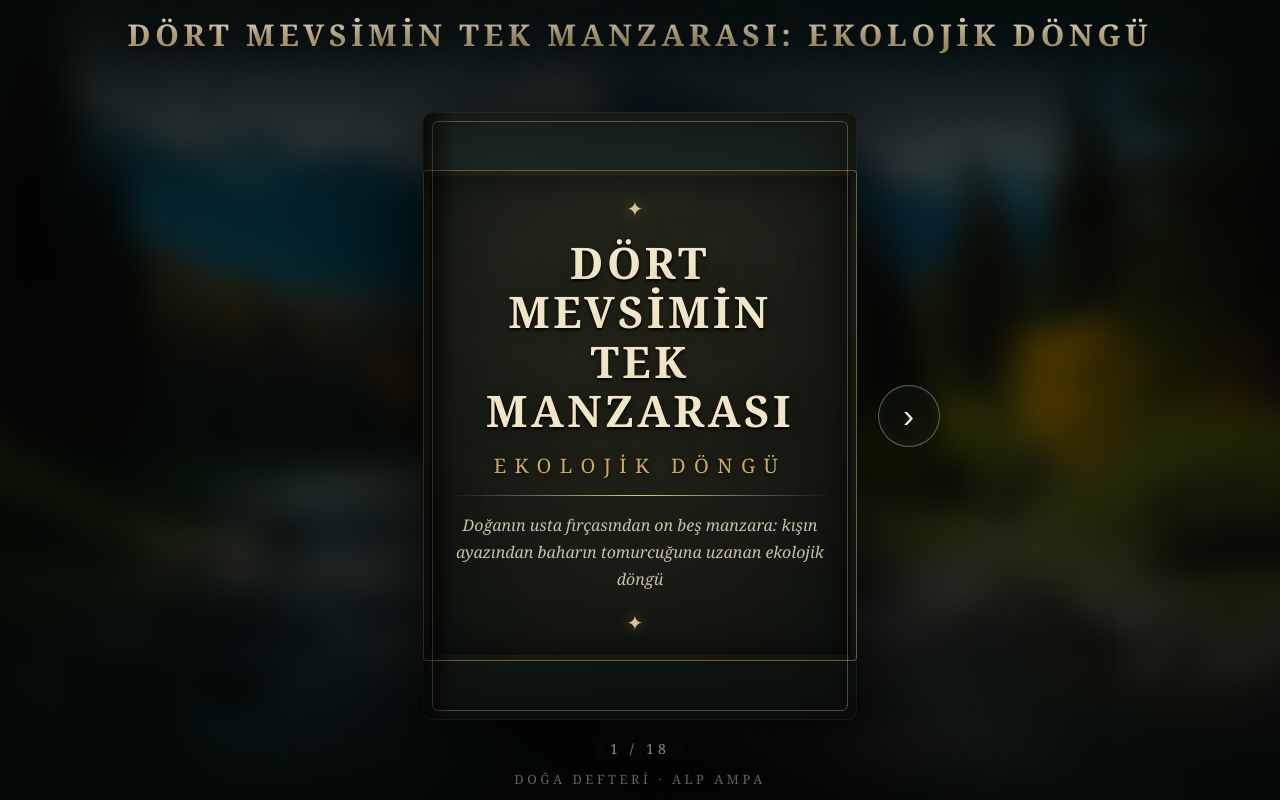
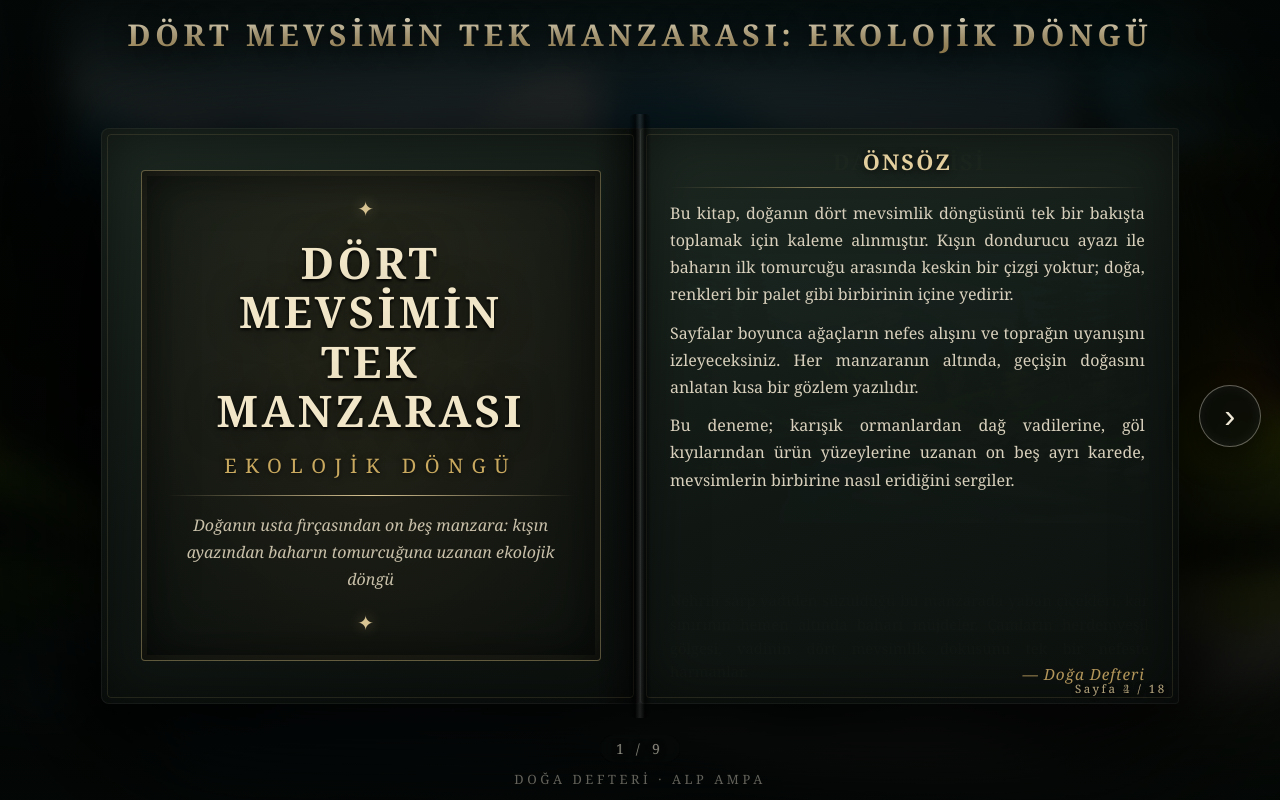
Before and after one commit to alpampa/antika-doga-kitabi, a React (Vite) app: page / in a window 1280 px wide. Built offline with nearby package versions, Linux system fonts and the light colour scheme; a web font is replaced by a local one.

Commit message:
Kitap cift sayfa acilim modeline gecirildi, arka plan sayfa goruntusunden aliniyor

```diff
--- a/src/App.jsx
+++ b/src/App.jsx
@@ -193,17 +193,17 @@ function SayfaIcerik({ sayfa }) {
 }
 
 function Kitap() {
-  const [sayfa, setSayfa] = useState(0)
+  const [spread, setSpread] = useState(0)
   const [ceviriyor, setCeviriyor] = useState(false)
   const [yon, setYon] = useState('ileri')
   const [animsiz, setAnimsiz] = useState(false)
   const kilit = useRef(false)
   const zamanlayici = useRef(null)
 
-  const sonSayfa = SAYFALAR.length - 1
+  const sonSpread = Math.floor(SAYFALAR.length / 2) - 1
 
   const cevirmeyiBitir = useCallback((hedef) => {
-    setSayfa(hedef)
+    setSpread(hedef)
     setCeviriyor(false)
     setAnimsiz(true)
     zamanlayici.current = setTimeout(() => {
@@ -213,20 +213,20 @@ function Kitap() {
   }, [])
 
   const ileri = useCallback(() => {
-    if (kilit.current || sayfa >= sonSayfa) return
+    if (kilit.current || spread >= sonSpread) return
     kilit.current = true
     setYon('ileri')
     setCeviriyor(true)
-    zamanlayici.current = setTimeout(() => cevirmeyiBitir(sayfa + 1), 1080)
-  }, [sayfa, sonSayfa, cevirmeyiBitir])
+    zamanlayici.current = setTimeout(() => cevirmeyiBitir(spread + 1), 1080)
+  }, [spread, sonSpread, cevirmeyiBitir])
 
   const geri = useCallback(() => {
-    if (kilit.current || sayfa <= 0) return
+    if (kilit.current || spread <= 0) return
     kilit.current = true
     setYon('geri')
     setCeviriyor(true)
-    zamanlayici.current = setTimeout(() => cevirmeyiBitir(sayfa - 1), 1080)
-  }, [sayfa, cevirmeyiBitir])
+    zamanlayici.current = setTimeout(() => cevirmeyiBitir(spread - 1), 1080)
+  }, [spread, cevirmeyiBitir])
 
   useEffect(() => {
     const tu = (e) => {
@@ -243,18 +243,32 @@ function Kitap() {
     }
   }, [])
 
-  const yaprakOn = SAYFALAR[sayfa]
+  const solSayfa = SAYFALAR[spread * 2]
+  const yaprakOn = SAYFALAR[spread * 2 + 1]
   const yaprakArka = ceviriyor
     ? yon === 'ileri'
-      ? SAYFALAR[sayfa + 1]
-      : SAYFALAR[sayfa - 1]
-    : SAYFALAR[sayfa + 1]
+      ? SAYFALAR[(spread + 1) * 2]
+      : SAYFALAR[(spread - 1) * 2]
+    : SAYFALAR[(spread + 1) * 2]
+  const zemin = ceviriyor && yon === 'geri'
+    ? SAYFALAR[(spread - 1) * 2 + 1]
+    : SAYFALAR[(spread + 1) * 2 + 1]
+
+  const gosterilen = ceviriyor
+    ? yon === 'ileri'
+      ? spread + 1
+      : spread - 1
+    : spread
+  const arkaSayfa = SAYFALAR[gosterilen * 2]
+  const arkaImg = arkaSayfa && arkaSayfa.g ? arkaSayfa.g.img : 'doga_2_dag_vadisi.jpg'
 
   return (
+    <>
+      <img key={arkaImg} className="sahne-bg" src={BASE + 'assets/' + arkaImg} alt="" />
       <div className="kitap-sahne">
         <button
           type="button"
-        className={'kitap-ok kitap-ok-sol' + (sayfa <= 0 ? ' gizli' : '')}
+          className={'kitap-ok kitap-ok-sol' + (spread <= 0 ? ' gizli' : '')}
           onClick={geri}
           aria-label="Önceki sayfa"
         >
@@ -262,6 +276,26 @@ function Kitap() {
         </button>
 
         <div className="kitap">
+          <div className="kitap-sirt" />
+          <div className="kitap-sayfa-alani">
+            <div className="sayfa sayfa-sol" onClick={geri}>
+              <SayfaIcerik sayfa={solSayfa} />
+              {solSayfa && solSayfa.tip !== 'kapak' && (
+                <div className="sayfa-numara">
+                  Sayfa {spread * 2 + 1} / {SAYFALAR.length}
+                </div>
+              )}
+            </div>
+
+            <div className="sayfa sayfa-sag-zemin">
+              {zemin ? <SayfaIcerik sayfa={zemin} /> : <div className="sayfa-bos" />}
+              {zemin && zemin.tip !== 'kapak' && (
+                <div className="sayfa-numara">
+                  Sayfa {yon === 'ileri' ? (spread + 1) * 2 + 2 : (spread - 1) * 2 + 2} / {SAYFALAR.length}
+                </div>
+              )}
+            </div>
+
             <div
               className={
                 'sayfa-yapragi' +
@@ -274,7 +308,7 @@ function Kitap() {
                 <SayfaIcerik sayfa={yaprakOn} />
                 {yaprakOn && yaprakOn.tip !== 'kapak' && (
                   <div className="sayfa-numara">
-                Sayfa {sayfa + 1} / {SAYFALAR.length}
+                    Sayfa {spread * 2 + 2} / {SAYFALAR.length}
                   </div>
                 )}
               </div>
@@ -282,16 +316,17 @@ function Kitap() {
                 {yaprakArka ? <SayfaIcerik sayfa={yaprakArka} /> : <div className="sayfa-bos" />}
                 {yaprakArka && yaprakArka.tip !== 'kapak' && (
                   <div className="sayfa-numara">
-                Sayfa {yon === 'ileri' ? sayfa + 2 : sayfa} / {SAYFALAR.length}
+                    Sayfa {yon === 'ileri' ? (spread + 1) * 2 + 1 : (spread - 1) * 2 + 1} / {SAYFALAR.length}
                   </div>
                 )}
+              </div>
             </div>
           </div>
         </div>
 
         <button
           type="button"
-        className={'kitap-ok kitap-ok-sag' + (sayfa >= sonSayfa ? ' gizli' : '')}
+          className={'kitap-ok kitap-ok-sag' + (spread >= sonSpread ? ' gizli' : '')}
           onClick={ileri}
           aria-label="Sonraki sayfa"
         >
@@ -299,16 +334,16 @@ function Kitap() {
         </button>
 
         <div className="kitap-sayac">
-        {sayfa + 1} / {SAYFALAR.length}
+          {spread + 1} / {sonSpread + 1}
         </div>
       </div>
+    </>
   )
 }
 
 function App() {
   return (
     <div className="sahne">
-      <img className="sahne-bg" src={BASE + 'assets/doga_2_dag_vadisi.jpg'} alt="" />
       <div className="sahne-perde" />
       <header className="sahne-baslik">
         <h1>Dört Mevsimin Tek Manzarası: Ekolojik Döngü</h1>
--- a/src/index.css
+++ b/src/index.css
@@ -1,3 +1,8 @@
+/* ============================================================
+   Dört Mevsimin Tek Manzarası: Ekolojik Döngü
+   Çift sayfa (spread) modeli - sinematik 3D kitap
+   ============================================================ */
+
 * {
   margin: 0;
   padding: 0;
@@ -16,7 +21,10 @@ body {
   color: #eae4d6;
   overflow: hidden;
   -webkit-font-smoothing: antialiased;
+  text-rendering: optimizeLegibility;
 }
+
+/* --- Sahne --- */
 
 .sahne {
   position: relative;
@@ -26,7 +34,7 @@ body {
   align-items: center;
   justify-content: center;
   overflow: hidden;
-  background: radial-gradient(ellipse at center, #16221b 0%, #050907 78%);
+  background: radial-gradient(ellipse at center, #15201a 0%, #050907 78%);
 }
 
 .sahne-bg {
@@ -35,9 +43,21 @@ body {
   width: 128%;
   height: 128%;
   object-fit: cover;
-  filter: blur(15px) brightness(0.48) saturate(1.15);
-  transform: scale(1.04);
+  filter: blur(16px) brightness(0.48) saturate(1.2);
+  transform: scale(1.05);
   z-index: 0;
+  animation: sahne-bg-giris 0.9s ease both;
+}
+
+@keyframes sahne-bg-giris {
+  from {
+    opacity: 0.35;
+    transform: scale(1.12);
+  }
+  to {
+    opacity: 1;
+    transform: scale(1.05);
+  }
 }
 
 .sahne-perde {
@@ -47,23 +67,23 @@ body {
   background:
     linear-gradient(to bottom,
       rgba(4, 8, 6, 0.88) 0%,
-      rgba(4, 8, 6, 0.2) 24%,
-      rgba(4, 8, 6, 0.1) 50%,
+      rgba(4, 8, 6, 0.24) 24%,
+      rgba(4, 8, 6, 0.12) 50%,
       rgba(4, 8, 6, 0.4) 78%,
       rgba(4, 8, 6, 0.92) 100%),
-    radial-gradient(ellipse at 50% 46%, rgba(0, 0, 0, 0) 32%, rgba(0, 0, 0, 0.6) 100%);
+    radial-gradient(ellipse at 50% 46%, rgba(0, 0, 0, 0) 30%, rgba(0, 0, 0, 0.6) 100%);
 }
 
 .sahne-baslik {
   position: relative;
   z-index: 3;
   text-align: center;
-  padding: 14px 24px 4px;
+  padding: 14px 24px 2px;
 }
 
 .sahne-baslik h1 {
   font-family: Georgia, 'Times New Roman', serif;
-  font-size: clamp(16px, 2.4vw, 30px);
+  font-size: clamp(17px, 2.5vw, 30px);
   font-weight: 600;
   letter-spacing: 0.16em;
   text-transform: uppercase;
@@ -74,44 +94,151 @@ body {
   text-shadow: 0 2px 22px rgba(0, 0, 0, 0.9);
 }
 
+/* --- Kitap --- */
+
 .kitap-sahne {
   position: relative;
   z-index: 3;
   display: flex;
   align-items: center;
   justify-content: center;
-  gap: clamp(10px, 1.6vw, 22px);
+  gap: 20px;
   width: min(97vw, 1560px);
   flex: 1;
   min-height: 0;
-  padding: 8px 0 4px;
-  perspective: 3000px;
+  padding: 8px 0 2px;
+  perspective: 2800px;
 }
 
 .kitap {
   position: relative;
-  height: min(76vh, 880px);
-  aspect-ratio: 5 / 7;
-  max-width: 92vw;
+  height: min(72vh, 840px);
+  width: min(91vw, 1500px);
+  max-width: calc(100vw - 180px);
   transform-style: preserve-3d;
-  filter: drop-shadow(0 46px 100px rgba(0, 0, 0, 0.9)) drop-shadow(0 16px 34px rgba(0, 0, 0, 0.65));
+  filter: drop-shadow(0 40px 90px rgba(0, 0, 0, 0.85)) drop-shadow(0 12px 28px rgba(0, 0, 0, 0.6));
 }
+
+.kitap-sirt {
+  position: absolute;
+  top: -14px;
+  bottom: -14px;
+  left: 50%;
+  width: 22px;
+  transform: translateX(-50%);
+  background: linear-gradient(90deg,
+    rgba(0, 0, 0, 0) 0%,
+    rgba(0, 0, 0, 0.55) 28%,
+    rgba(255, 255, 255, 0.1) 50%,
+    rgba(0, 0, 0, 0.55) 72%,
+    rgba(0, 0, 0, 0) 100%);
+  z-index: 8;
+  pointer-events: none;
+  border-radius: 6px;
+}
+
+.kitap-sayfa-alani {
+  position: absolute;
+  inset: 0;
+  transform-style: preserve-3d;
+}
+
+/* --- Sayfalar (her sayfa kitabin yarisi) --- */
+
+.sayfa {
+  position: absolute;
+  top: 0;
+  bottom: 0;
+  width: 50%;
+  background:
+    linear-gradient(160deg, rgba(30, 41, 34, 0.99) 0%, rgba(17, 24, 20, 0.99) 55%, rgba(12, 17, 14, 0.99) 100%);
+  color: #e9e2d2;
+  box-shadow:
+    inset 0 0 0 1px rgba(255, 255, 255, 0.05),
+    inset 0 0 60px rgba(0, 0, 0, 0.55);
+  padding: clamp(14px, 2.4vh, 26px) clamp(14px, 2.4vw, 30px);
+  overflow: hidden;
+}
+
+.sayfa::before {
+  content: '';
+  position: absolute;
+  inset: 6px;
+  border: 1px solid rgba(216, 192, 131, 0.13);
+  border-radius: 4px;
+  pointer-events: none;
+  z-index: 4;
+}
+
+.sayfa-sol {
+  left: 0;
+  border-radius: 8px 2px 2px 8px;
+  cursor: pointer;
+}
+
+.sayfa-sol::after {
+  content: '';
+  position: absolute;
+  top: 0;
+  bottom: 0;
+  right: 0;
+  width: 46px;
+  background: linear-gradient(to left, rgba(0, 0, 0, 0.5), rgba(0, 0, 0, 0));
+  pointer-events: none;
+}
+
+.sayfa-sag-zemin {
+  right: 0;
+  border-radius: 2px 8px 8px 2px;
+}
+
+.sayfa-sag-zemin::after {
+  content: '';
+  position: absolute;
+  top: 0;
+  bottom: 0;
+  left: 0;
+  width: 46px;
+  background: linear-gradient(to right, rgba(0, 0, 0, 0.5), rgba(0, 0, 0, 0));
+  pointer-events: none;
+}
+
+.sayfa-bos {
+  width: 100%;
+  height: 100%;
+}
+
+.sayfa-numara {
+  position: absolute;
+  right: 12px;
+  bottom: 8px;
+  z-index: 6;
+  font-size: clamp(9px, 0.9vw, 12px);
+  letter-spacing: 0.22em;
+  color: rgba(227, 207, 158, 0.55);
+  text-shadow: 0 1px 4px rgba(0, 0, 0, 0.9);
+  pointer-events: none;
+}
+
+/* --- 3D yaprak cevirme --- */
 
 .sayfa-yapragi {
   position: absolute;
-  inset: 0;
+  top: 0;
+  bottom: 0;
+  left: 50%;
+  width: 50%;
   transform-style: preserve-3d;
   transform-origin: left center;
   transition: transform 1.05s cubic-bezier(0.62, 0.04, 0.28, 0.94);
+  will-change: transform;
   cursor: pointer;
   z-index: 5;
-  border-radius: 10px;
 }
 
 .sayfa-yapragi.ceviriliyor {
   transform: rotateY(-180deg);
   z-index: 7;
-  filter: drop-shadow(34px 26px 50px rgba(0, 0, 0, 0.55));
 }
 
 .sayfa-yapragi.animsiz {
@@ -123,80 +250,60 @@ body {
   inset: 0;
   backface-visibility: hidden;
   -webkit-backface-visibility: hidden;
-  border-radius: 10px;
+  border-radius: 4px;
   overflow: hidden;
-  background:
-    linear-gradient(160deg, rgba(31, 42, 35, 0.99) 0%, rgba(18, 25, 21, 0.99) 55%, rgba(13, 18, 15, 0.99) 100%);
+  padding: clamp(14px, 2.4vh, 26px) clamp(14px, 2.4vw, 30px);
+}
+
+.yaprak-yuz::before {
+  content: '';
+  position: absolute;
+  inset: 6px;
+  border: 1px solid rgba(216, 192, 131, 0.13);
+  border-radius: 3px;
+  pointer-events: none;
+  z-index: 4;
 }
 
 .yaprak-on {
   z-index: 2;
+  background:
+    linear-gradient(160deg, rgba(30, 41, 34, 0.99) 0%, rgba(17, 24, 20, 0.99) 55%, rgba(12, 17, 14, 0.99) 100%);
   box-shadow:
-    inset 0 0 0 1px rgba(255, 255, 255, 0.06),
-    inset 0 0 70px rgba(0, 0, 0, 0.6);
+    inset 0 0 0 1px rgba(255, 255, 255, 0.05),
+    inset 0 0 60px rgba(0, 0, 0, 0.55);
 }
 
 .yaprak-arka {
   z-index: 1;
   transform: rotateY(180deg);
   background:
-    linear-gradient(200deg, rgba(29, 39, 33, 0.99) 0%, rgba(16, 22, 19, 0.99) 60%, rgba(12, 17, 14, 0.99) 100%);
+    linear-gradient(200deg, rgba(28, 38, 32, 0.99) 0%, rgba(15, 21, 18, 0.99) 60%, rgba(11, 16, 13, 0.99) 100%);
   box-shadow:
-    inset 0 0 0 1px rgba(255, 255, 255, 0.06),
-    inset 0 0 70px rgba(0, 0, 0, 0.65);
+    inset 0 0 0 1px rgba(255, 255, 255, 0.05),
+    inset 0 0 60px rgba(0, 0, 0, 0.6);
 }
 
-/* altın iç çerçeve */
-.yaprak-yuz::before {
-  content: '';
-  position: absolute;
-  inset: 9px;
-  border: 1px solid rgba(216, 192, 131, 0.34);
-  border-radius: 6px;
-  z-index: 4;
-  pointer-events: none;
-}
-
-/* sol kenar kıvrım gölgesi */
-.yaprak-on::after {
-  content: '';
-  position: absolute;
-  top: 0;
-  bottom: 0;
-  left: 0;
-  width: 30px;
-  background: linear-gradient(to right, rgba(0, 0, 0, 0.55), rgba(0, 0, 0, 0));
-  pointer-events: none;
-  z-index: 4;
-}
+/* --- Sayfa ici icerik --- */
 
 .sayfa-ic {
   position: relative;
+  z-index: 2;
   display: flex;
   flex-direction: column;
   height: 100%;
-  padding: clamp(16px, 2.6vh, 30px) clamp(18px, 2.6vw, 34px);
-  gap: clamp(8px, 1.3vh, 14px);
-  overflow: hidden;
-}
-
-.metin-sayfasi {
-  overflow-y: auto;
-  scrollbar-width: thin;
-  scrollbar-color: rgba(216, 192, 131, 0.45) transparent;
-  padding-right: clamp(24px, 3vw, 40px);
+  gap: clamp(8px, 1.4vh, 14px);
 }
 
 .sayfa-baslik {
   font-family: Georgia, 'Times New Roman', serif;
-  font-size: clamp(15px, 1.8vw, 23px);
+  font-size: clamp(15px, 1.7vw, 22px);
   font-weight: 600;
   letter-spacing: 0.1em;
   text-transform: uppercase;
   color: #e3cf9e;
   text-align: center;
   text-shadow: 0 1px 8px rgba(0, 0, 0, 0.8);
-  flex-shrink: 0;
 }
 
 .sayfa-cizgi {
@@ -205,28 +312,37 @@ body {
   flex-shrink: 0;
 }
 
+.gorsel-sayfasi {
+  overflow: hidden;
+}
+
 .gorsel-cerceve {
   position: relative;
-  flex: 1 1 0;
+  flex: 1;
   min-height: 0;
-  border-radius: 6px;
+  display: flex;
+  align-items: center;
+  justify-content: center;
+  border-radius: 5px;
   overflow: hidden;
-  background: #0a0e0c;
+  background:
+    radial-gradient(ellipse at center, rgba(40, 56, 46, 0.5) 0%, rgba(8, 12, 10, 0.9) 100%);
   box-shadow:
-    inset 0 0 0 1px rgba(255, 255, 255, 0.09),
-    inset 0 0 54px rgba(0, 0, 0, 0.65),
-    0 16px 44px rgba(0, 0, 0, 0.55);
+    inset 0 0 0 1px rgba(255, 255, 255, 0.08),
+    inset 0 0 46px rgba(0, 0, 0, 0.75),
+    0 18px 44px rgba(0, 0, 0, 0.6);
 }
 
 .gorsel-golge {
   position: absolute;
-  inset: -14px;
-  width: calc(100% + 28px);
-  height: calc(100% + 28px);
+  inset: -8%;
+  width: 116%;
+  height: 116%;
   object-fit: cover;
-  filter: blur(26px) brightness(0.5) saturate(1.1);
-  transform: scale(1.06);
+  filter: blur(28px) brightness(0.5) saturate(1.15);
+  transform: scale(1.08);
   z-index: 0;
+  pointer-events: none;
 }
 
 .gorsel {
@@ -235,30 +351,43 @@ body {
   width: 100%;
   height: 100%;
   object-fit: contain;
-  image-rendering: auto;
-  filter: saturate(1.06) contrast(1.03) drop-shadow(0 8px 20px rgba(0, 0, 0, 0.45));
+  filter: saturate(1.06) contrast(1.03) drop-shadow(0 14px 30px rgba(0, 0, 0, 0.78));
 }
 
 .sayfa-aciklama {
-  flex-shrink: 0;
-  max-height: 30%;
-  overflow-y: auto;
-  scrollbar-width: thin;
-  scrollbar-color: rgba(216, 192, 131, 0.45) transparent;
-  font-size: clamp(11px, 1.2vw, 15px);
+  font-size: clamp(11px, 1.15vw, 15px);
   line-height: 1.62;
-  color: #d3cbb6;
+  color: #cfc7b4;
   text-align: justify;
   hyphens: auto;
 }
 
+.metin-sayfasi {
+  overflow-y: auto;
+  padding-right: 4px;
+  scrollbar-width: thin;
+  scrollbar-color: rgba(216, 192, 131, 0.35) transparent;
+}
+
+.metin-sayfasi::-webkit-scrollbar {
+  width: 5px;
+}
+
+.metin-sayfasi::-webkit-scrollbar-thumb {
+  background: rgba(216, 192, 131, 0.35);
+  border-radius: 999px;
+}
+
+.metin-sayfasi::-webkit-scrollbar-track {
+  background: transparent;
+}
+
 .sayfa-paragraf {
-  font-size: clamp(12px, 1.3vw, 16px);
-  line-height: 1.72;
+  font-size: clamp(12px, 1.25vw, 16px);
+  line-height: 1.7;
   color: #d8d0bc;
   text-align: justify;
   hyphens: auto;
-  margin-bottom: clamp(8px, 1.4vh, 14px);
 }
 
 .sayfa-imza {
@@ -268,24 +397,6 @@ body {
   color: #b3965a;
   font-size: clamp(12px, 1.2vw, 16px);
   letter-spacing: 0.06em;
-  padding-bottom: 6px;
-}
-
-.sayfa-numara {
-  position: absolute;
-  right: 20px;
-  bottom: 14px;
-  z-index: 6;
-  font-size: clamp(10px, 1vw, 13px);
-  letter-spacing: 0.22em;
-  color: rgba(235, 228, 212, 0.82);
-  background: rgba(6, 10, 8, 0.62);
-  border: 1px solid rgba(216, 192, 131, 0.28);
-  padding: 3px 14px;
-  border-radius: 999px;
-  backdrop-filter: blur(5px);
-  -webkit-backdrop-filter: blur(5px);
-  pointer-events: none;
 }
 
 /* --- Kapak --- */
@@ -295,7 +406,6 @@ body {
   display: flex;
   align-items: center;
   justify-content: center;
-  overflow: hidden;
 }
 
 .kapak-cerceve {
@@ -303,7 +413,7 @@ body {
   max-width: 460px;
   text-align: center;
   padding: clamp(18px, 3vh, 36px) clamp(14px, 2vw, 28px);
-  border: 1px solid rgba(216, 192, 131, 0.42);
+  border: 1px solid rgba(216, 192, 131, 0.4);
   border-radius: 4px;
   background:
     radial-gradient(ellipse at 50% 35%, rgba(76, 62, 36, 0.35) 0%, rgba(12, 16, 13, 0.6) 100%);
@@ -423,7 +533,7 @@ body {
 
 @media (max-width: 1024px) {
   .kitap {
-    height: min(72vh, 760px);
+    height: min(70vh, 720px);
   }
   .kitap-sahne {
     gap: 12px;
@@ -432,7 +542,8 @@ body {
 
 @media (max-width: 720px) {
   .kitap {
-    height: min(60vh, 640px);
+    height: min(66vh, 620px);
+    max-width: calc(100vw - 108px);
   }
   .kitap-sahne {
     gap: 8px;
@@ -443,12 +554,8 @@ body {
     height: 40px;
     font-size: 20px;
   }
-  .yaprak-yuz::before {
-    inset: 6px;
-  }
-  .sayfa-numara {
-    right: 12px;
-    bottom: 10px;
+  .kitap-sirt {
+    width: 14px;
   }
   .sahne-baslik h1 {
     letter-spacing: 0.08em;
@@ -457,7 +564,7 @@ body {
 
 @media (max-width: 480px) {
   .kitap {
-    height: min(56vh, 560px);
+    max-width: calc(100vw - 96px);
   }
   .sayfa-aciklama {
     font-size: 10px;
```
Lines whose indentation alone changed are shown as unchanged.
